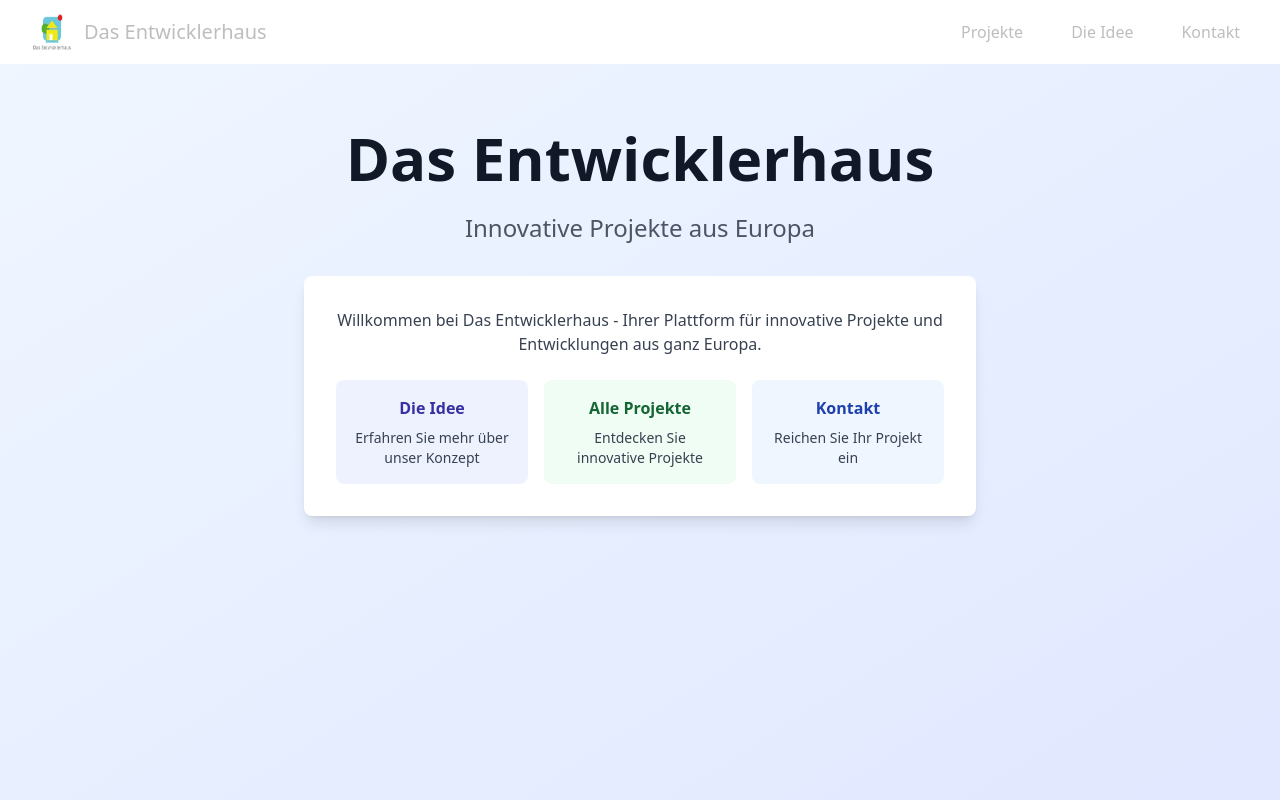
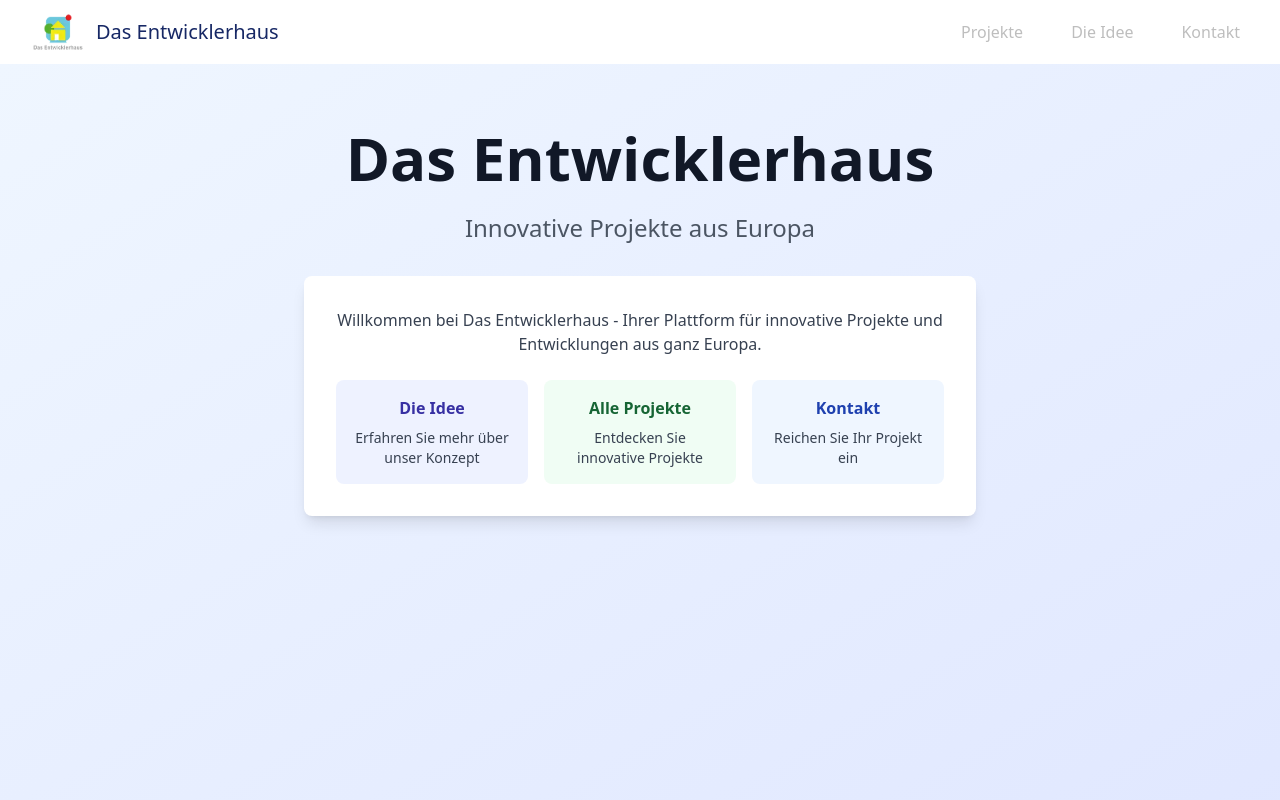
Before and after one commit to joka21/dasEntwicklerhaus, a Next.js app: page / in a window 1280 px wide. Shown: the top 800 px of the page. Built offline with nearby package versions, Linux system fonts and the light colour scheme.

Commit message:
update header

```diff
--- a/src/components/Header.tsx
+++ b/src/components/Header.tsx
@@ -28,11 +28,11 @@ export default function Header() {
                 <Image
                   src="/images/logo/logo-Klein.webp"
                   alt=""
-                  width={40}
+                  width={52}
                   height={40}
-                  className="h-10 w-10"
+                  className="h-10 w-[52px]"
                 />
-                <span className="text-lg font-medium text-secondary lg:text-xl">
+                <span className="text-lg font-medium text-zusammenarbeit-800 lg:text-xl">
                   Das Entwicklerhaus
                 </span>
               </Link>
```
